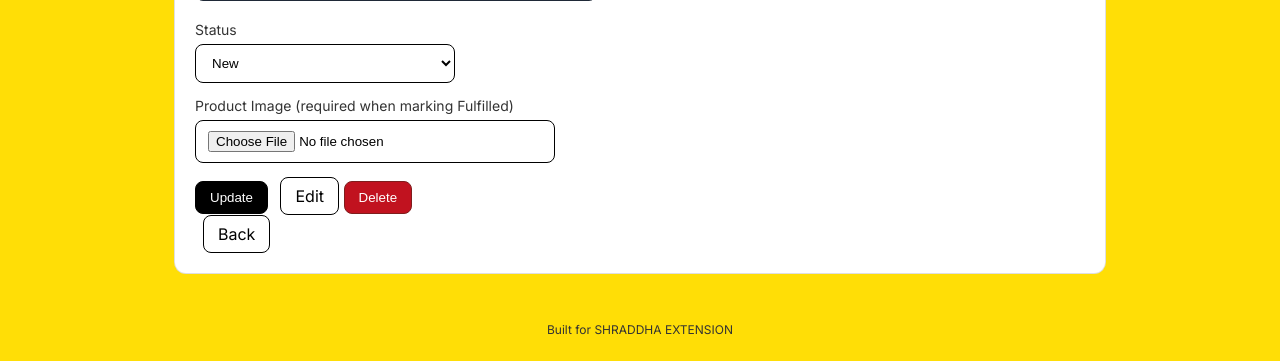
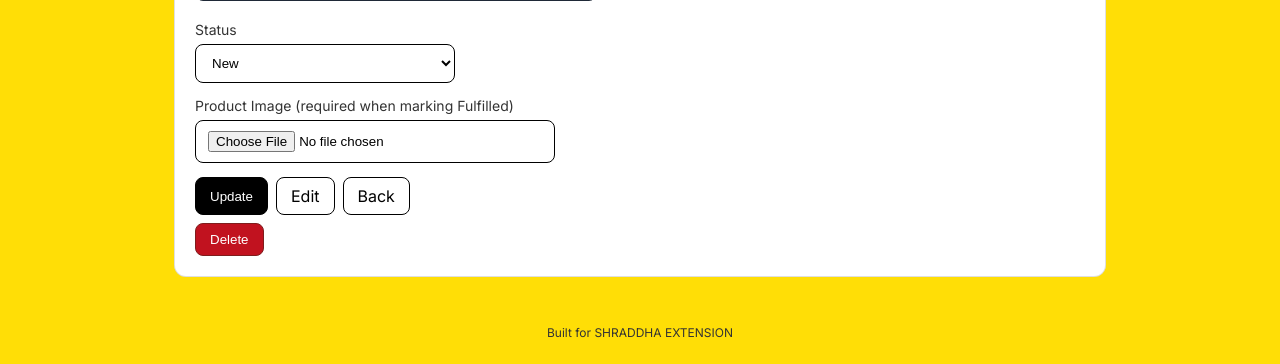
Before and after one commit to shraddhaextensiononline/req, a Flask app: page /1 in a window 1280 px wide. Shown: the part 748-1112 px from the top of the page. Run offline with Flask 3, Linux system fonts and the light colour scheme; a user stored in the database is signed in; tables that the repository leaves empty hold one stand-in row (values such as "Sample post"); grey boxes marked "Sample" are stand-in pictures; some libraries are stand-ins or nearby versions.

Commit message:
Fix delete action (separate form); ensure Fulfilled requires image when none exists

```diff
--- a/app/templates/requirements/detail.html
+++ b/app/templates/requirements/detail.html
@@ -35,16 +35,18 @@
             <label for="fulfill_image">Product Image (required when marking Fulfilled)</label>
             {{ form.fulfill_image(id='fulfill_image') }}
           </div>
-          <button class="btn primary" type="submit">{{ form.submit.label.text }}</button>
-          <a class="btn" href="{{ url_for('requirements.edit_requirement', req_id=item.id) }}" style="margin-left:8px;">Edit</a>
-          <form method="post" action="{{ url_for('requirements.delete_requirement', req_id=item.id, from_admin=from_admin) }}" style="display:inline; margin-left:8px;" onsubmit="return confirm('Delete this requirement?');">
-            <button class="btn danger" type="submit">Delete</button>
-          </form>
-          {% if from_admin %}
-            <a class="btn" href="{{ url_for('admin.dashboard') }}" style="margin-left:8px;">Back</a>
-          {% else %}
-            <a class="btn" href="{{ url_for('requirements.dashboard') }}" style="margin-left:8px;">Back</a>
-          {% endif %}
+          <div style="display:flex; gap:8px; flex-wrap:wrap;">
+            <button class="btn primary" type="submit">{{ form.submit.label.text }}</button>
+            <a class="btn" href="{{ url_for('requirements.edit_requirement', req_id=item.id) }}">Edit</a>
+            {% if from_admin %}
+              <a class="btn" href="{{ url_for('admin.dashboard') }}">Back</a>
+            {% else %}
+              <a class="btn" href="{{ url_for('requirements.dashboard') }}">Back</a>
+            {% endif %}
+          </div>
+        </form>
+        <form method="post" action="{{ url_for('requirements.delete_requirement', req_id=item.id, from_admin=from_admin) }}" style="margin-top:8px;" onsubmit="return confirm('Delete this requirement?');">
+          <button class="btn danger" type="submit">Delete</button>
         </form>
       </div>
     </div>
```
